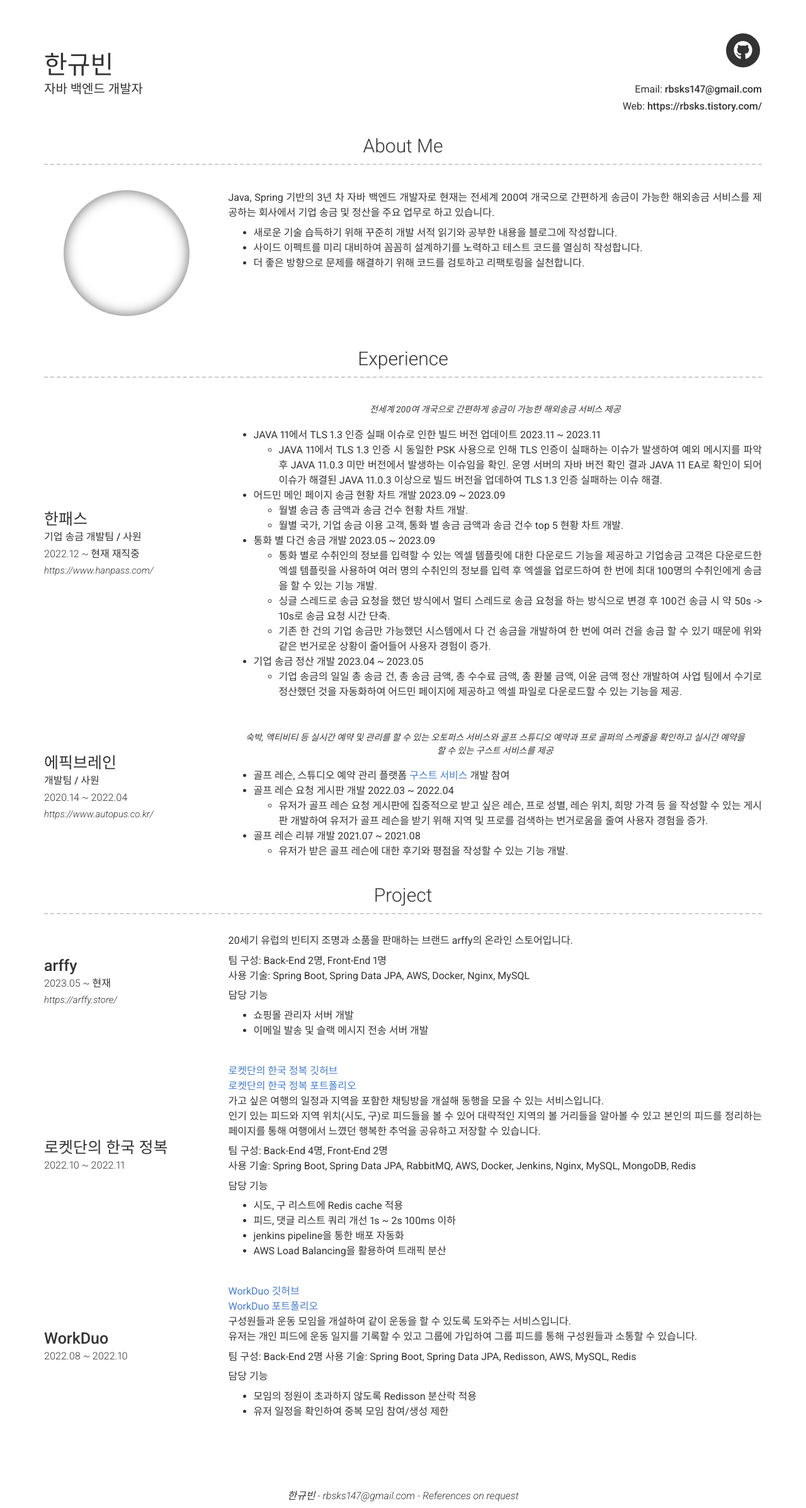
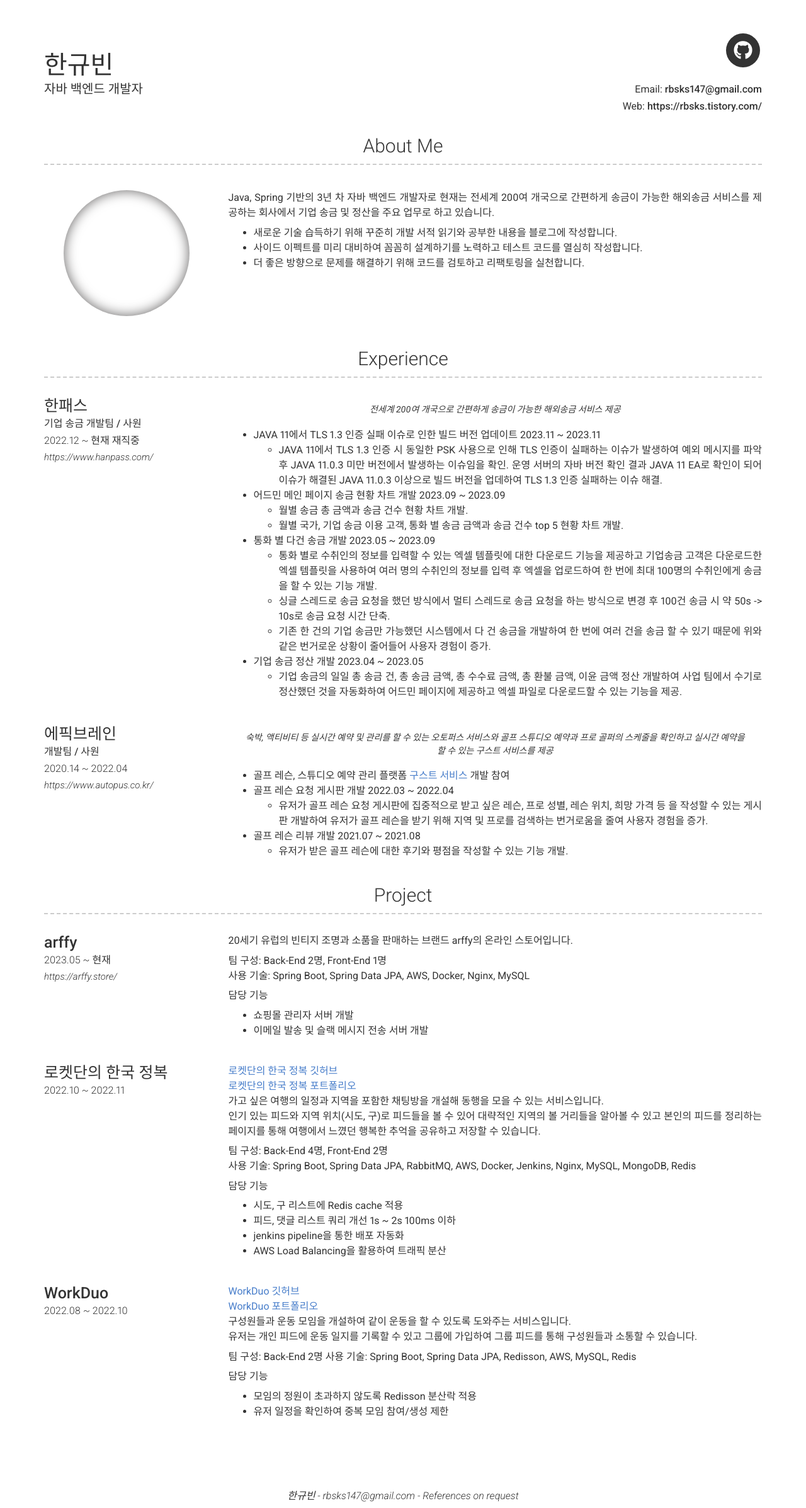
Before and after one commit to rbsks/rbsks.github.io, a Jekyll site: the page built from index.md, in a window 1280 px wide. Shown: the whole page at 63% size. Built offline with Jekyll 4.4.1, drawn with Linux system fonts in a browser that asks for light colours; nearby versions of some CDN libraries.

Commit message:
Update modern-resume-theme.scss

```diff
--- a/_sass/modern-resume-theme.scss
+++ b/_sass/modern-resume-theme.scss
@@ -62,7 +62,7 @@
     display: flex;
     flex-direction: column;
     text-align: left;
-    justify-content: center;
+    /* justify-content: center; */
     vertical-align: middle;
 
     p {
```
